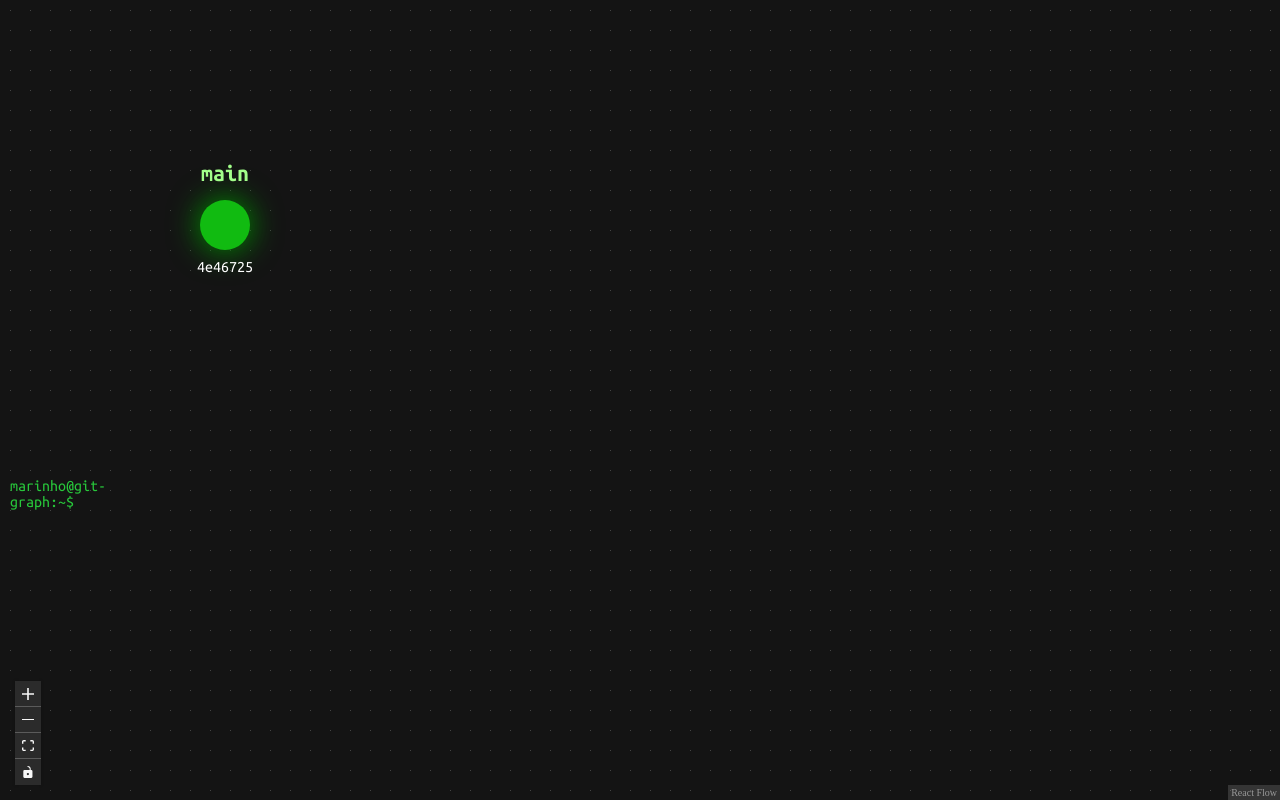
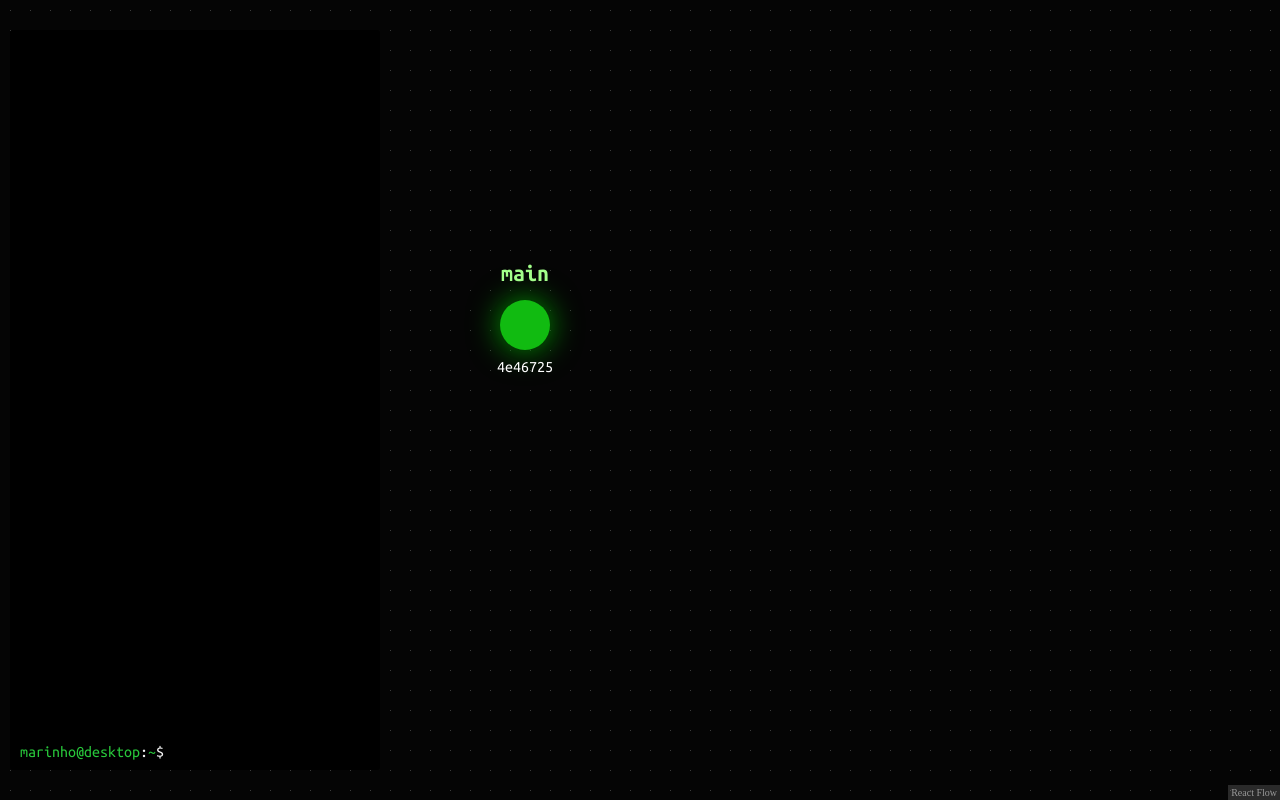
Before and after one commit to GabrielvMarinho/git-graph-view, a React app: page / in a window 1280 px wide. Built offline with nearby package versions, Linux system fonts and the light colour scheme.

Commit message:
added some coloring + updated node position

```diff
--- a/gitApi/GitObjectStructure/UiManager.js
+++ b/gitApi/GitObjectStructure/UiManager.js
@@ -1,13 +1,18 @@
 
-const DISTANCE_NODES = 200
-const NODE_RADIUS = 25
+const DISTANCE_NODES = 150
+const NODE_RADIUS = 20
 
 export default class UiManager{
     constructor(){
         this.head = "main"
-        this.currentCommitPositionX = 200
-        this.currentCommitPositionY = 200
+        this.currentCommitPositionX = 500
+        this.currentCommitPositionY = 300
         this.nodes = []
+    }
+    updateCoordinates(x, y){
+        console.log("new cords", x, y)
+        this.currentCommitPositionX = x
+        this.currentCommitPositionY = y
     }
     setNodesList(nodes){
         this.nodes = nodes
--- a/src/components/CommandPrompt.css
+++ b/src/components/CommandPrompt.css
@@ -1,17 +1,25 @@
 @import url("../styles.css");
+
 .commandPrompt{
+    background-color: rgb(0, 0, 0);
+    padding: 10px;
+    border-radius: 3px;
     overflow-y: auto;
-    height: 60vh;
+    height: 90vh;
     margin-top: 30px;
     margin-left: 10px;
     position: absolute;
     display: flex;
     flex-direction: column-reverse;
-    width: 300px;
+    width: 350px;
     color: rgb(243, 243, 243);
     z-index: 1;
 }
+textarea{
+    all: unset;
+}
 .cmdInput{
+    word-break: break-all;
     width: 100%;
     background-color: transparent;
     color: rgb(243, 243, 243);
@@ -23,9 +31,11 @@
 .cmdArrow{
     word-break: keep-all;
     color: rgb(40, 200, 59);
-
     font-size: medium;
     font-family: "Ubuntu Mono", monospace;
+}
+.cmdArrow span{
+    color: rgb(243, 243, 243);
 }
 .dispatchCommandHistory{
     display: flex;
--- a/src/components/CommandPrompt.js
+++ b/src/components/CommandPrompt.js
@@ -50,10 +50,8 @@ export default function CommandPrompt({commandDispatcher}){
     console.log(listOutput.length)
     return (
         <div className="commandPrompt">
-
-
             <form className="dispatchCommand" onSubmit={(e) => {handleCommandSubmit(e)}}>
-                <label className="cmdArrow">marinho@git-graph:~$&nbsp;</label>
+                <label className="cmdArrow">marinho@desktop<span>:</span>~<span>$</span>&nbsp;</label>
                 <input onKeyDown={handleKeyDown} id="CommandPromptInput"
                 autoComplete="off" value={index==listCommands.length?currentCommand:temporaryListCommands[index]}
                 className="cmdInput"
@@ -63,7 +61,7 @@ export default function CommandPrompt({commandDispatcher}){
             {listOutput.length>0 &&listOutput.map((output, index) =>(
                 <div className="dispatchCommandHistory">
                     <div style={{display:"flex"}}>
-                    <label className="cmdArrow">marinho@git-graph:~$&nbsp;</label>
+                    <label className="cmdArrow">marinho@desktop<span>:</span>~<span>$</span>&nbsp;</label>
                     <label className="cmdInput">{listCommands[index]}</label>
                     </div>
                     <h3 className={`output ${output.error?"error":""}`}>{output.message}</h3>
--- a/src/components/GitGraph.css
+++ b/src/components/GitGraph.css
@@ -1,5 +1 @@
 @import url("../styles.css");
-
-.gitGraphFlow{
-    background-color: black;
-}
--- a/src/components/GitGraph.js
+++ b/src/components/GitGraph.js
@@ -13,7 +13,7 @@ const commandDispatcher = new CommandDispatcher(gitObject)
 const initialNode = {
    "data":{id:gitObject.getCurrentHash()},
    "id":gitObject.getCurrentHash(),
-   "position":{x:200, y:200},
+   "position":{x:500, y:300},
    "type":"mainNode"
 }
 export default function GitGraph(){
@@ -22,6 +22,11 @@ export default function GitGraph(){
     const [edges, setEdges, onChangeEdges] = useEdgesState([]);
 
     useEffect(()=>{
+        console.log(nodes)
+        const selectedNode = nodes.filter(node => {return node.selected==true})[0]
+        if(selectedNode){
+            uiManager.updateCoordinates(selectedNode.position.x, selectedNode.position.y)
+        }
         uiManager.setNodesList(nodes)
         uiManager.setSetNodes(setNodes)
         uiManager.setSetEdges(setEdges)
@@ -40,10 +45,11 @@ export default function GitGraph(){
         width: "100vw",
         height: "100vh"
         }}>
-            <ReactFlowProvider>
+            <ReactFlowProvider >
                 <CommandPrompt commandDispatcher={commandDispatcher}></CommandPrompt>
 
                 <ReactFlow
+                className='reactFlowPanel'
                 colorMode='dark'
                 nodes={nodes}
                 nodeTypes={nodeTypes}
@@ -51,8 +57,7 @@ export default function GitGraph(){
                 onNodesChange={onChangeNodes}
                 onEdgesChange={onChangeEdges}
                 >
-                <Background />
-                <Controls />
+                <Background color='#505050' bgColor='#050505'/>
                 </ReactFlow>
             </ReactFlowProvider>
         </div>
--- a/src/styles.css
+++ b/src/styles.css
@@ -1,8 +1,5 @@
 @import url('https://fonts.googleapis.com/css2?family=Ubuntu+Mono:ital,wght@0,400;0,700;1,400;1,700&display=swap');
 
-body{
-    background-color: #f1f1f1;
-}
 *{
     margin: 0;
     padding: 0;
```
